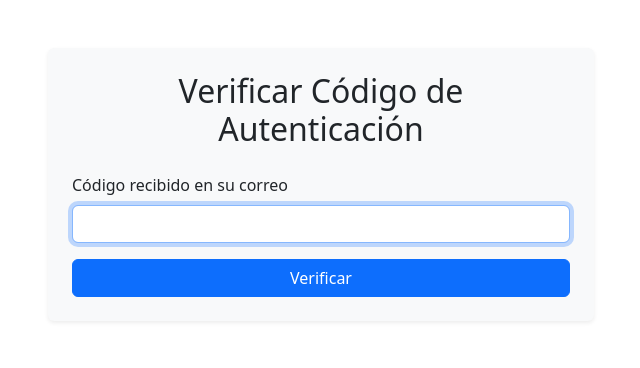
After one commit to davalencia13/portafolio, a CodeIgniter app: page /database/index.php/c_autentication/verificar_codigo in a window 1280 px wide. The commit adds this page. Shown: the top 368 px of the page, without its empty margins (319-959 px from the left). Run offline with CodeIgniter, Linux system fonts and the light colour scheme.

Commit message:
update 18082025

```diff
--- a/application/config/routes.php
+++ b/application/config/routes.php
@@ -8,7 +8,7 @@ $route['translate_uri_dashes'] = FALSE;
 
 $route['login'] = 'Login/showuser'; //controlador login fubnction showuser
 $route['enviadatos'] = 'Login/send'; //controlador login function envia
-$route['iniciar'] = 'C_Autentication/login_encript'; //controlador autenticación function login
+$route['iniciar'] = 'C_Autentication/iniciar'; //controlador autenticación function iniciar con 2FA
 $route['cerrar'] = 'C_Autentication/cerrar_sesion'; //controlador autenticación function login
 $route['welcome'] = 'Producto/hola'; //controlador autenticación function login
 $route['registrar'] = 'login/register'; //controlador autenticación function login
@@ -27,4 +27,6 @@ $route['recuperar'] = 'C_correo/enviar_correo'; //controlador login function val
 
 //Ruta para recuperar contraseña
 $route['recuperar_password'] = 'C_Autentication/recuperar_contrasena'; //Function to recover password
-$route['change_password'] = 'C_Autentication/change_password'; //Function to change password
+
+//Ruta para recuperar correo
+$route['ingresarcodigo'] = 'C_Autentication/verificar_codigo'; //controlador ingresar código de autenticación
--- a/application/controllers/C_Autentication.php
+++ b/application/controllers/C_Autentication.php
@@ -83,6 +83,93 @@ class C_Autentication extends CI_Controller {
                 $this->session->set_flashdata('errors', 'Usuario o contraseña incorrectos'); // Establece un mensaje flash de error
                 redirect('login'); // Redirige a la página de inicio de sesión
             }
+    }
+
+    public function iniciar() {
+        $this->form_validation->set_rules('usuario', 'Usuario', 'required');
+        $this->form_validation->set_rules('password', 'Contraseña', 'required');
+
+        if ($this->form_validation->run() == FALSE) {
+            $this->session->set_flashdata('errors', validation_errors());
+            redirect('login');
+            return;
+        }
+
+        $usuario = $this->input->post('usuario');
+        $contrasena = $this->input->post('password');
+        $user = $this->Model_User->user_validation_encript($usuario);
+
+        if ($user && password_verify($contrasena, $user->password)) {
+            // Generar código de autenticación
+            $codigo = rand(100000, 999999);
+            $expiracion = date('Y-m-d H:i:s', strtotime('+2 hours'));
+            $this->Model_User->set_auth_code($user->id_user, $codigo, $expiracion);
+            // Actualizar el objeto usuario con el código
+            $user->auth_code = $codigo;
+            $user->auth_code_expiry = $expiracion;
+            // Enviar el código por correo
+            $this->load->library('email');
+            $this->load->helper('url');
+            $this->load->model('Model_User');
+            $this->load->library('session');
+            $this->load->helper('form');
+            $this->load->helper('security');
+            $this->load->library('form_validation');
+            $this->load->library('user_agent');
+            $this->load->library('encryption');
+            $this->load->library('C_correo');
+            $this->C_correo->enviar_codigo_autenticacion($user);
+            // Guardar temporalmente el id del usuario para la verificación
+            $this->session->set_userdata('pending_2fa_user', $user->id_user);
+            redirect('ingresarcodigo');
+        } else {
+            $this->session->set_flashdata('errors', 'Usuario o contraseña incorrectos');
+            redirect('login');
+        }
+    }
+
+    // Vista para ingresar el código de autenticación
+    public function verificar_codigo() {
+        $this->load->view('view_verificar_codigo');
+    }
+
+    // Validar el código de autenticación
+    public function validar_codigo() {
+        $user_id = $this->session->userdata('pending_2fa_user');
+        $codigo = $this->input->post('codigo');
+        $user = $this->Model_User->get_user_by_id($user_id);
+
+        // Mensajes de depuración
+        $debug_msgs = [];
+        $debug_msgs[] = '2FA: user_id de sesión: ' . print_r($user_id, true);
+        $debug_msgs[] = '2FA: Código recibido del formulario: ' . print_r($codigo, true);
+        $debug_msgs[] = '2FA: Usuario obtenido de la BD: ' . print_r($user, true);
+        if ($user) {
+            $debug_msgs[] = '2FA: Email del usuario: ' . $user->email;
+            $debug_msgs[] = '2FA: Código almacenado en BD: ' . $user->auth_code;
+            $debug_msgs[] = '2FA: Expiración almacenada en BD: ' . $user->auth_code_expiry;
+        }
+        $debug_str = implode('<br>', $debug_msgs);
+        $this->session->set_flashdata('debug_msgs', $debug_str);
+
+        if ($user && $user->auth_code == $codigo && strtotime($user->auth_code_expiry) > time()) {
+            // Código correcto y no expirado, crear sesión
+            $user_data = array(
+                'id' => $user->id_user,
+                'user' => $user->user,
+                'logged_in' => true,
+            );
+            $this->session->set_userdata($user_data);
+            // Limpiar el código de autenticación
+            $this->Model_User->set_auth_code($user->id_user, null, null);
+            $this->session->unset_userdata('pending_2fa_user');
+            // Mantener los mensajes de depuración para el dashboard
+            $this->session->set_flashdata('debug_msgs', $debug_str);
+            redirect('dashboard');
+        } else {
+            $this->session->set_flashdata('errors', 'Código incorrecto o expirado.');
+            redirect('verificar_codigo');
+        }
     }
 
     public function cerrar_sesion(){
@@ -213,6 +300,26 @@ class C_Autentication extends CI_Controller {
     }
 
     public function recuperar_contrasena(){
-        $this->load->view('view_send_password'); // Redirige a la página de ingresar datos para recuperar contraseña
+        $this->load->view('view_recuperar_contrasena'); // Redirige a la página de ingresar datos para recuperar contraseña
+    }
+
+    public function recuperar() {
+        $correo = $this->input->post('usuario');
+        if (!$correo) {
+            $this->session->set_flashdata('errors', 'Debe ingresar un correo electrónico.');
+            redirect('recuperar_password');
+            return;
+        }
+        // Buscar usuario por email
+        $this->load->model('Model_User');
+        $usuario = $this->Model_User->get_user_by_email($correo);
+        if ($usuario) {
+            // Llamar al controlador de correo para enviar los datos
+            $this->load->library('C_correo');
+            $this->C_correo->enviar_correo();
+        } else {
+            $this->session->set_flashdata('errors', 'No existe un usuario registrado con ese correo electrónico.');
+            redirect('recuperar_password');
+        }
     }
 }
--- a/application/models/Model_User.php
+++ b/application/models/Model_User.php
@@ -71,4 +71,13 @@ class Model_User extends CI_Model {
         $query = $this->db->get('rol_users');
         return $query->row();
     }
+
+    // Guardar código de autenticación y expiración para 2FA
+    public function set_auth_code($user_id, $code, $expiry) {
+        $this->db->where('id_user', $user_id);
+        return $this->db->update('rol_users', [
+            'auth_code' => $code,
+            'auth_code_expiry' => $expiry
+        ]);
+    }
 }
--- a/application/views/dashboard.php
+++ b/application/views/dashboard.php
@@ -3,6 +3,12 @@ defined('BASEPATH') OR exit('No direct script access allowed');
 ?>
 
 <?php $this->load->view('header'); ?>
+
+<?php if($this->session->flashdata('debug_msgs')): ?>
+    <div class="alert alert-info">
+        <?= $this->session->flashdata('debug_msgs'); ?>
+    </div>
+<?php endif; ?>
 
 <div class="row">
     <div class="col-12">
--- /dev/null
+++ b/application/views/view_verificar_codigo.php
@@ -0,0 +1,38 @@
+<!DOCTYPE html>
+<html lang="es">
+<head>
+    <meta charset="UTF-8">
+    <title>Verificar Código de Autenticación</title>
+    <link href="https://cdn.jsdelivr.net/npm/bootstrap@5.3.6/dist/css/bootstrap.min.css" rel="stylesheet">
+</head>
+<body>
+    <div class="container py-5">
+        <div class="row justify-content-center">
+            <div class="col-md-6">
+                <div class="form-container-custom p-4 bg-light rounded shadow-sm">
+                    <h2 class="text-center mb-4">Verificar Código de Autenticación</h2>
+                    <?php if($this->session->flashdata('errors')): ?>
+                        <div class="alert alert-danger">
+                            <?= $this->session->flashdata('errors'); ?>
+                        </div>
+                    <?php endif; ?>
+                    <?php if($this->session->flashdata('debug_msgs')): ?>
+                        <div class="alert alert-info">
+                            <?= $this->session->flashdata('debug_msgs'); ?>
+                        </div>
+                    <?php endif; ?>
+                    <form action="<?= base_url('validar_codigo'); ?>" method="post">
+                        <div class="mb-3">
+                            <label for="codigo" class="form-label">Código recibido en su correo</label>
+                            <input type="text" class="form-control" id="codigo" name="codigo" required autofocus>
+                        </div>
+                        <div class="d-grid gap-2">
+                            <button type="submit" class="btn btn-primary">Verificar</button>
+                        </div>
+                    </form>
+                </div>
+            </div>
+        </div>
+    </div>
+</body>
+</html>
```
Also changed, not shown: application/controllers/C_correo.php (+57 -0 lines), application/views/view_recuperar_contrasena.php (renamed from application/views/view_send_password.php).
